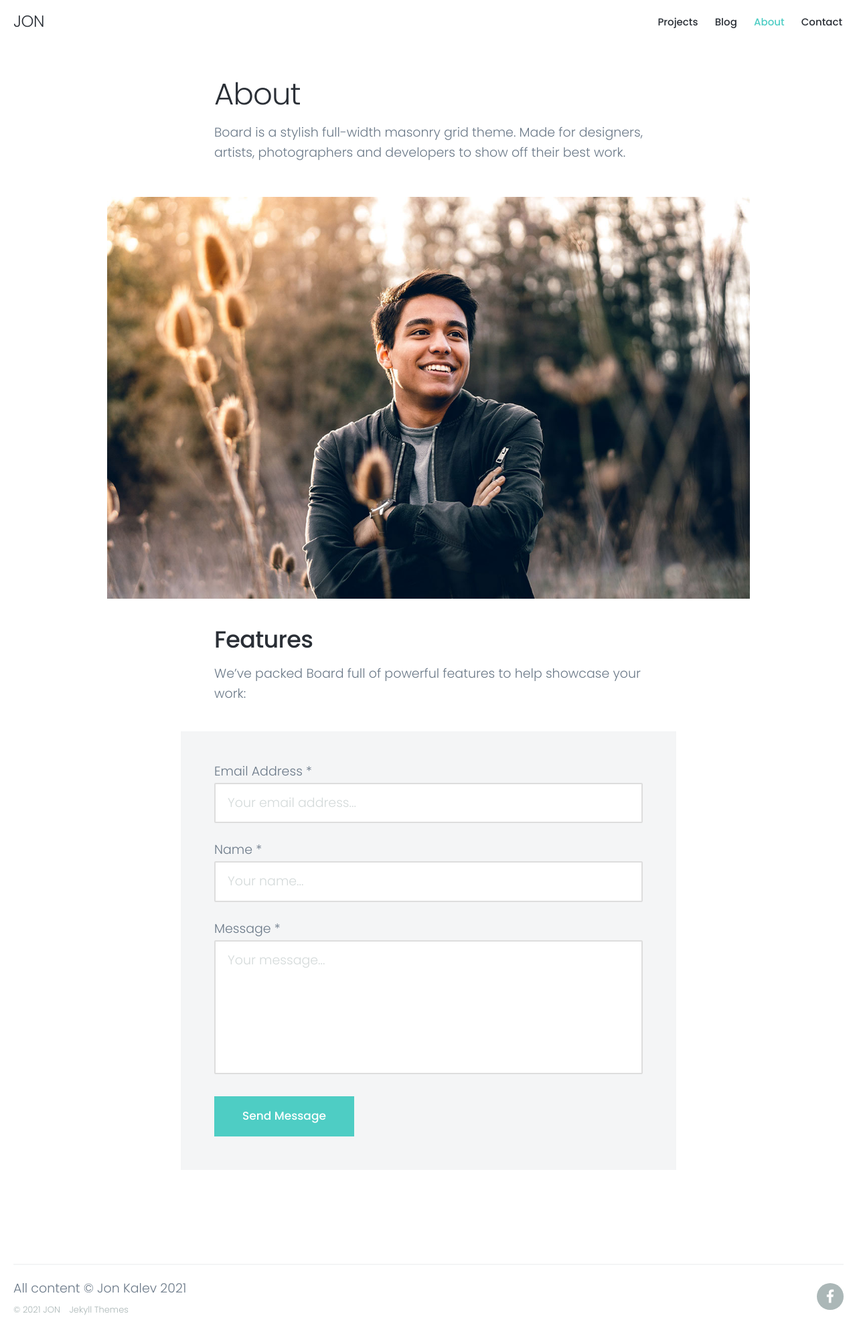
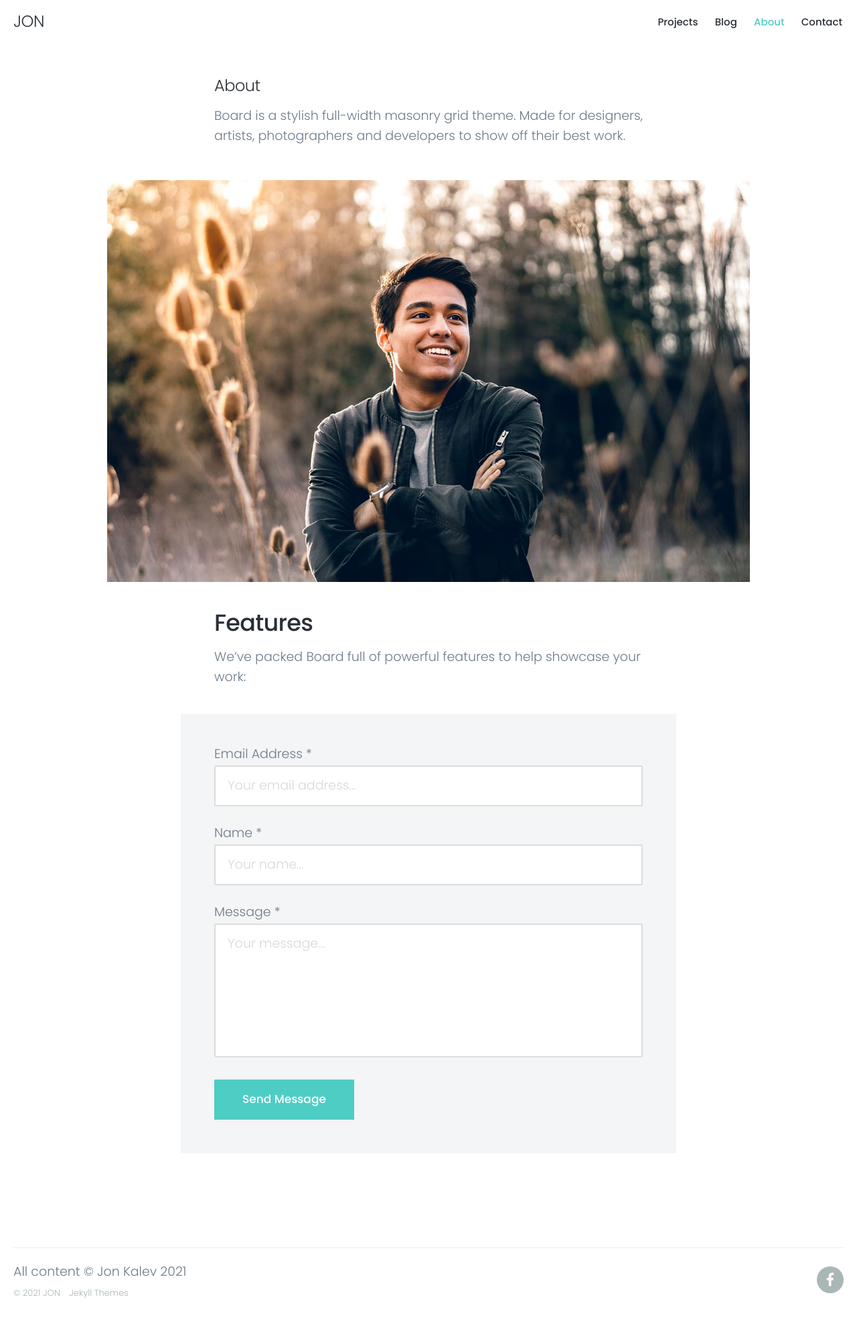
Before and after one commit to jonkalev/jonkalev.github.io, a Jekyll site: the page built from _pages/about.md, in a window 1280 px wide. Shown: the whole page at 67% size. Built offline with Jekyll 4.4.1, drawn with Linux system fonts in a browser that asks for light colours; nearby versions of some CDN libraries; after the commit the page ends 1961 px from its top, so only the background shows below that.

Commit message:
Update _basic.scss

```diff
--- a/_sass/_basic.scss
+++ b/_sass/_basic.scss
@@ -44,7 +44,7 @@ h1, .h1 {
 	}
 
 	@include mq(laptop) {
-		font-size: $h1-large;
+		font-size: 24px;
 	}
 }
 
```
